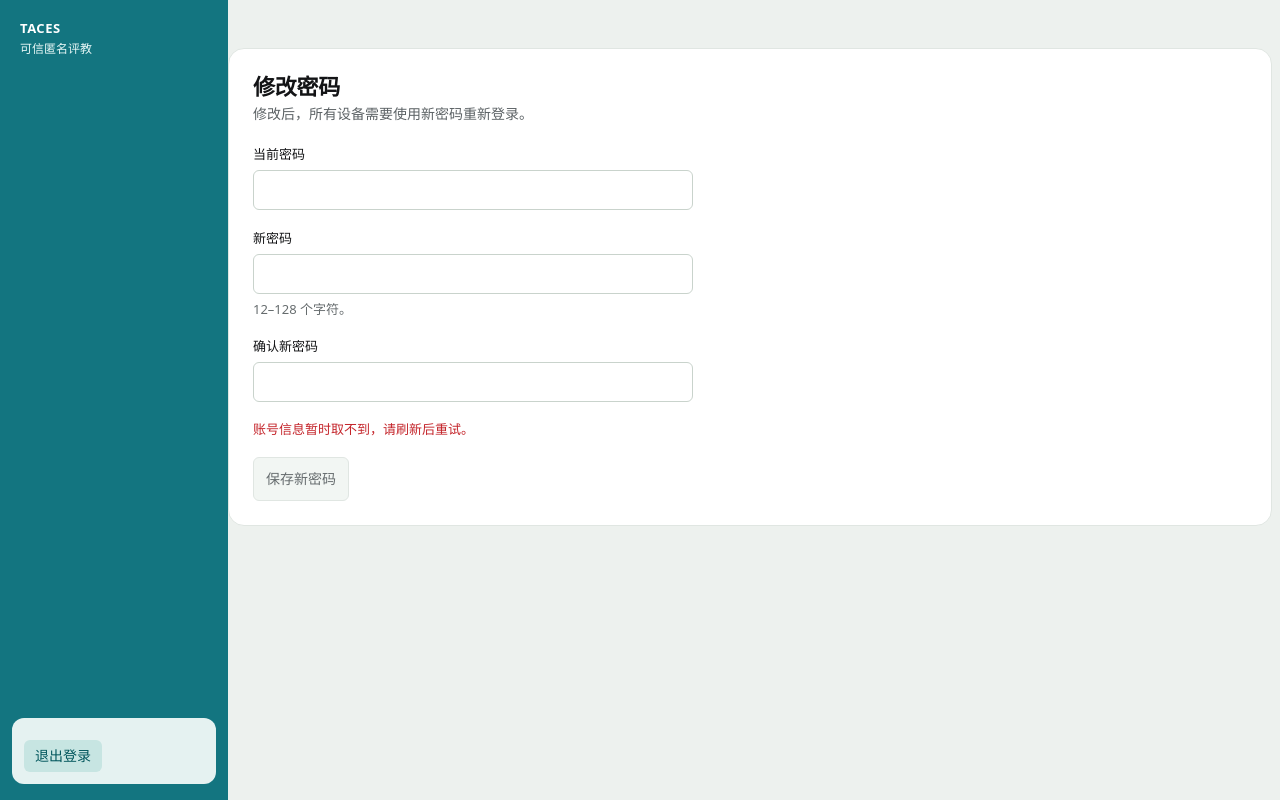
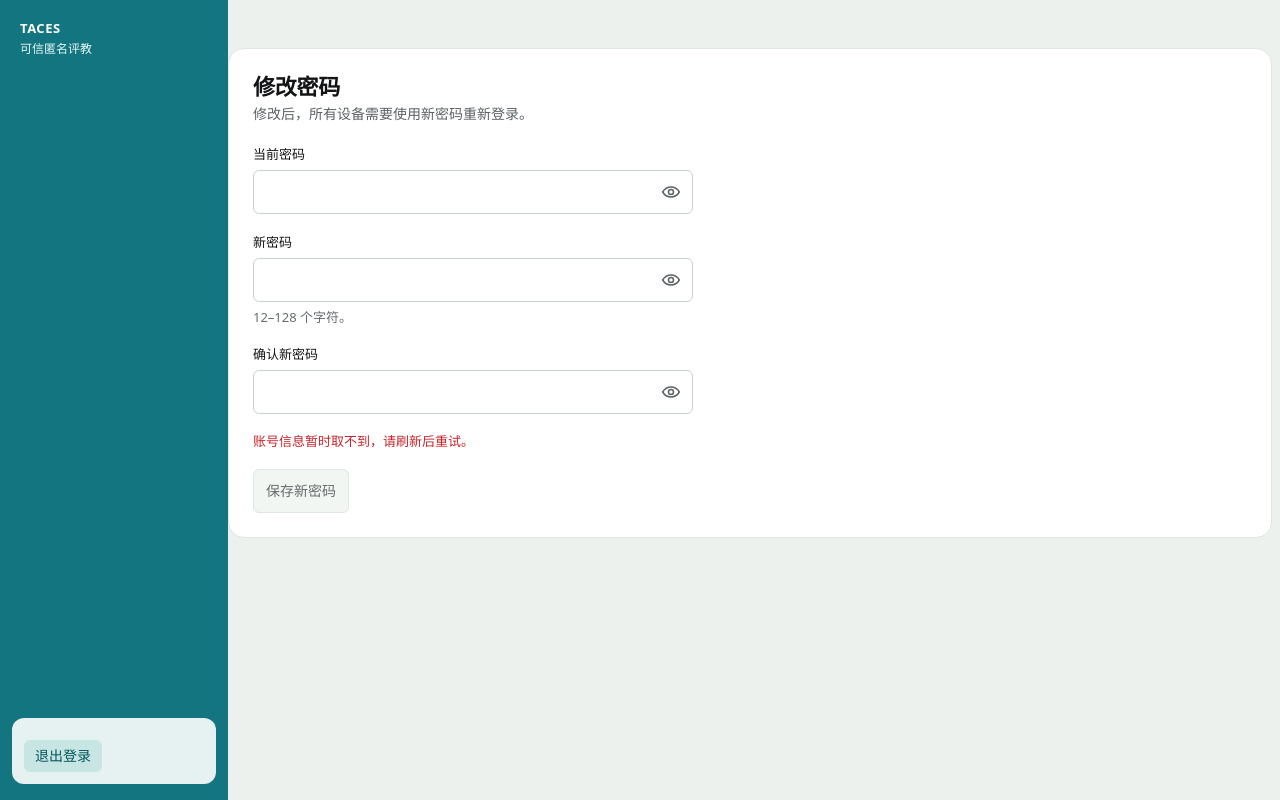
Before and after one commit to Fui-Reconk/SoftwareEngineering, a Flask app: page /account/password in a window 1280 px wide. Run offline with Flask 3, Linux system fonts and the light colour scheme.

Commit message:
feat(ui): 为密码输入添加显隐开关

```diff
--- a/project/src/taces/presentation/static/css/app.css
+++ b/project/src/taces/presentation/static/css/app.css
@@ -357,6 +357,18 @@ a:hover { text-decoration: underline; text-underline-offset: 3px; }
 }
 .input:focus-visible { outline-offset: 0; }
 .input::placeholder { color: var(--faint); }
+.password-control { position: relative; min-width: 0; }
+.password-control .input { height: 44px; padding-right: 52px; }
+.password-control .input::-ms-reveal { display: none; }
+.password-toggle {
+  position: absolute; right: 0; top: 50%; transform: translateY(-50%);
+  display: grid; place-items: center; width: 44px; height: 44px; padding: 0;
+  color: var(--muted); background: transparent; border: 0; border-radius: var(--radius-control); cursor: pointer;
+}
+.password-toggle:hover { color: var(--text); }
+.password-toggle:focus-visible { outline: 2px solid var(--accent); outline-offset: -3px; }
+.password-toggle svg { width: 20px; height: 20px; fill: none; stroke: currentColor; stroke-width: 1.8; stroke-linecap: round; stroke-linejoin: round; }
+.password-toggle[aria-pressed="false"] .password-eye-slash { display: none; }
 .form-error { font-size: var(--fs-small); line-height: 19px; color: var(--negative); }
 
 .form .btn { height: 40px; }
--- /dev/null
+++ b/project/src/taces/presentation/static/js/password-toggle.js
@@ -0,0 +1,23 @@
+/* Passwords stay masked by default and are hidden again after submit or dialog close. */
+(function () {
+  'use strict';
+
+  document.querySelectorAll('[data-password-toggle]').forEach((button) => {
+    const input = document.getElementById(button.getAttribute('aria-controls'));
+    if (!input || input.type !== 'password') return;
+
+    function setVisible(visible) {
+      input.type = visible ? 'text' : 'password';
+      const label = visible ? button.dataset.hideLabel : button.dataset.showLabel;
+      button.setAttribute('aria-pressed', String(visible));
+      button.title = label;
+    }
+
+    button.addEventListener('click', () => setVisible(input.type === 'password'));
+    const form = button.closest('form');
+    if (form) form.addEventListener('submit', () => setVisible(false), { capture: true });
+    const dialog = button.closest('dialog');
+    if (dialog) dialog.addEventListener('close', () => setVisible(false));
+    window.addEventListener('pageshow', (event) => { if (event.persisted) setVisible(false); });
+  });
+})();
--- /dev/null
+++ b/project/src/taces/presentation/templates/_password_toggle.html
@@ -0,0 +1,11 @@
+{% macro password_toggle(input_id, field_label) -%}
+<button class="password-toggle" type="button" data-password-toggle
+        data-show-label="显示{{ field_label }}" data-hide-label="隐藏{{ field_label }}"
+        aria-controls="{{ input_id }}" aria-label="显示{{ field_label }}" aria-pressed="false" title="显示{{ field_label }}">
+  <svg viewBox="0 0 24 24" aria-hidden="true" focusable="false">
+    <path d="M2 12s3.6-6 10-6 10 6 10 6-3.6 6-10 6S2 12 2 12Z"></path>
+    <circle cx="12" cy="12" r="3"></circle>
+    <path class="password-eye-slash" d="M4 4l16 16"></path>
+  </svg>
+</button>
+{%- endmacro %}
--- a/project/src/taces/presentation/templates/auth/password.html
+++ b/project/src/taces/presentation/templates/auth/password.html
@@ -1,4 +1,5 @@
 {% extends "base.html" %}
+{% from "_password_toggle.html" import password_toggle %}
 {% block title %}修改密码 · TACES{% endblock %}
 {% block styles %}<link rel="stylesheet" href="{{ url_for('static', filename='css/password.css') }}">{% endblock %}
 {% block content %}
@@ -8,16 +9,25 @@
 </div></div>
 <form class="password-form" id="passwordForm" hidden>
   <fieldset id="passwordFields">
-    <label class="field"><span class="field-label">当前密码</span>
-      <input class="input" id="currentPassword" type="password" autocomplete="current-password" required>
-    </label>
-    <label class="field"><span class="field-label">新密码</span>
-      <input class="input" id="newPassword" type="password" autocomplete="new-password" required>
-      <span class="caption">12–128 个字符。</span>
-    </label>
-    <label class="field"><span class="field-label">确认新密码</span>
-      <input class="input" id="confirmPassword" type="password" autocomplete="new-password" required>
-    </label>
+    <div class="field"><label class="field-label" for="currentPassword">当前密码</label>
+      <div class="password-control">
+        <input class="input" id="currentPassword" type="password" autocomplete="current-password" required>
+        {{ password_toggle('currentPassword', '当前密码') }}
+      </div>
+    </div>
+    <div class="field"><label class="field-label" for="newPassword">新密码</label>
+      <div class="password-control">
+        <input class="input" id="newPassword" type="password" autocomplete="new-password" aria-describedby="newPasswordHint" required>
+        {{ password_toggle('newPassword', '新密码') }}
+      </div>
+      <span class="caption" id="newPasswordHint">12–128 个字符。</span>
+    </div>
+    <div class="field"><label class="field-label" for="confirmPassword">确认新密码</label>
+      <div class="password-control">
+        <input class="input" id="confirmPassword" type="password" autocomplete="new-password" required>
+        {{ password_toggle('confirmPassword', '确认新密码') }}
+      </div>
+    </div>
     <p class="form-error" id="passwordError" role="alert" hidden></p>
     <button class="btn primary" type="submit">保存新密码</button>
   </fieldset>
@@ -25,4 +35,5 @@
 <p class="password-success" id="passwordSuccess" role="status" hidden></p>
 <a class="btn primary password-login" id="passwordLogin" href="{{ url_for('pages.login', next='/workspace') }}" hidden>重新登录</a>
 {% endblock %}
-{% block scripts %}<script src="{{ url_for('static', filename='js/pages/password.js') }}"></script>{% endblock %}
+{% block scripts %}<script src="{{ url_for('static', filename='js/password-toggle.js') }}"></script>
+<script src="{{ url_for('static', filename='js/pages/password.js') }}"></script>{% endblock %}
```
Also changed, not shown: project/docs/FRONTEND.md (+2 -0 lines), project/src/taces/presentation/templates/admin/accounts.html (+10 -5 lines), project/src/taces/presentation/templates/auth/login.html (+9 -4 lines), project/tests/js/password-visibility.test.cjs (added, +47 -0 lines), project/tests/pages/test_password_visibility.py (added, +40 -0 lines).
